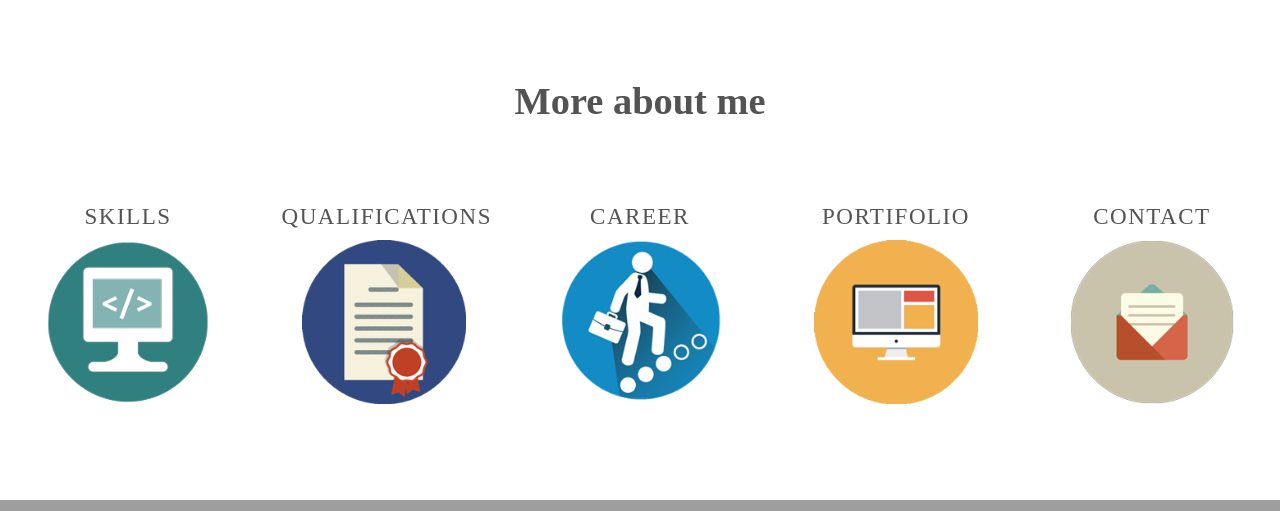
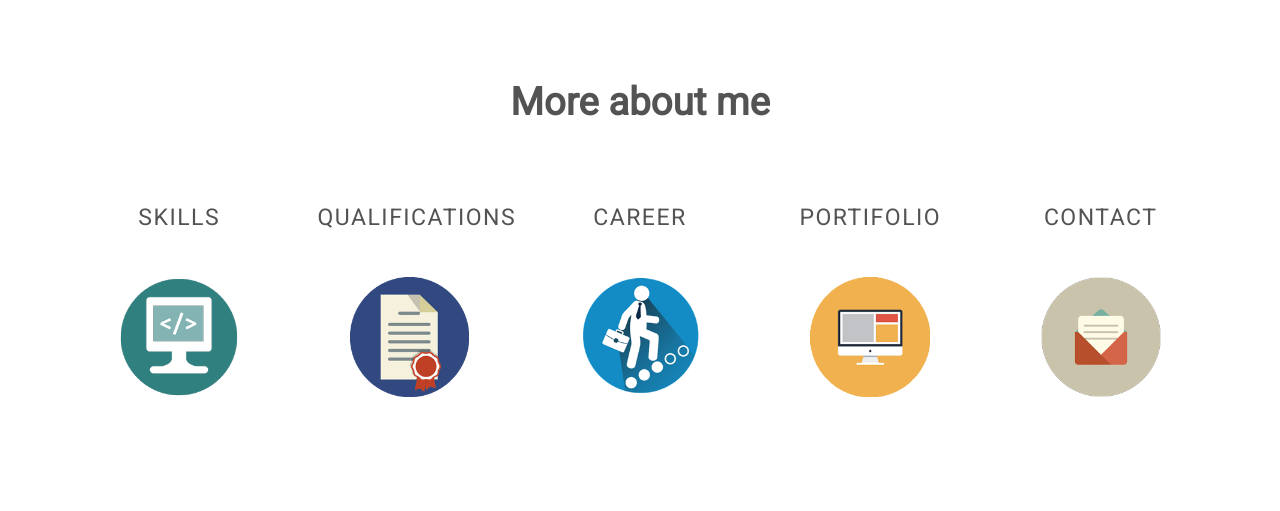
Before and after one commit to tfshockness/honimilk_sa, a PHP site: page / in a window 1280 px wide. Shown: the part 661-1172 px from the top of the page. Run offline with PHP 8.4, Linux system fonts and the light colour scheme; some libraries are stand-ins or nearby versions.

Commit message:
Change fonts

```diff
--- a/timoshockness/css/styles.css
+++ b/timoshockness/css/styles.css
@@ -26,6 +26,24 @@ and open the template in the editor.
      clear: both;
  }
 
+ .f_sans{
+      font-family: 'Open Sans', sans-serif;
+ }
+ .f_roboto {
+     font-family: 'Roboto', sans-serif;
+ }
+
+ .f_orbitron {
+     font-family: 'Orbitron', sans-serif;
+ }
+
+ .f_lato {
+     font-family: 'Lato', sans-serif;
+ }
+
+
+
+
 /************** NAV ***************/
 .navigation{
     background:#fff;
@@ -49,12 +67,15 @@ and open the template in the editor.
     text-transform: uppercase;
     -webkit-transition: color .1s;
     transition: color .1s;
+    font-family: 'Roboto', sans-serif;
 
 }
 
 .navigation ul{
     list-style:none;
     text-decoration:none;
+    width: 90%;
+    margin: 0 auto;
  }
 
 .wrap-nav{
@@ -263,8 +284,9 @@ and open the template in the editor.
 .wrap_ic ul {
     list-style:none;
     text-decoration:none;
-    width: 100%;
+    width: 90%;
     overflow: auto;
+    margin: 0 auto;
 }
 
 .menu_ic_list li{
@@ -286,10 +308,12 @@ and open the template in the editor.
     text-transform: uppercase;
     -webkit-transition: color .1s;
     transition: color .1s;
+    font-family: 'Roboto', sans-serif;
 }
 
 .menu_ic_list img{
-    width: 80%;
-    margin-top: 5%;
-    margin-bottom: 5%;
+    width: 65%;
+    margin-top: 25%;
+    margin-bottom: 15%;
+    text-align: center;
 }
--- a/timoshockness/index.php
+++ b/timoshockness/index.php
@@ -15,6 +15,7 @@ and open the template in the editor.
         <meta name="og:url" content="http://www.timoshockness.com" />
            <!--End-of-Meta-Tag-->
         <title>Timoteo Shockness. Web Design and Web Developer. Personal Portfolio.</title>
+        <link href="https://fonts.googleapis.com/css?family=Lato|Open+Sans|Orbitron|Roboto" rel="stylesheet">
         <link href="css/styles.css" rel="stylesheet" type="text/css">
     </head>
     <body>
@@ -22,8 +23,8 @@ and open the template in the editor.
         <div id="content">
             <section class="hello_world">
                 <div class="intro">
-                    <h1>Hello World,</h1>
-                    <h2>My name is Timoteo Shockness. <br /> I'm Front End Developer.</h2>
+                    <h1 class="f_orbitron">Hello World,</h1>
+                    <h2 class="f_lato">My name is Timoteo Shockness. <br /> I'm Front End Developer.</h2>
                     <p>Maybe put something with the writing plugin over here.</p>
                 </div>
             </section>
--- a/timoshockness/resources/templates/menu_ic.php
+++ b/timoshockness/resources/templates/menu_ic.php
@@ -1,5 +1,5 @@
 <section class="more_about_me">
-    <h2>More about me</h2>
+    <h2 class="f_roboto">More about me</h2>
     <nav class="navigation_ic">
         <div class="wrap_ic">
             <ul class="menu_ic_list">
```
